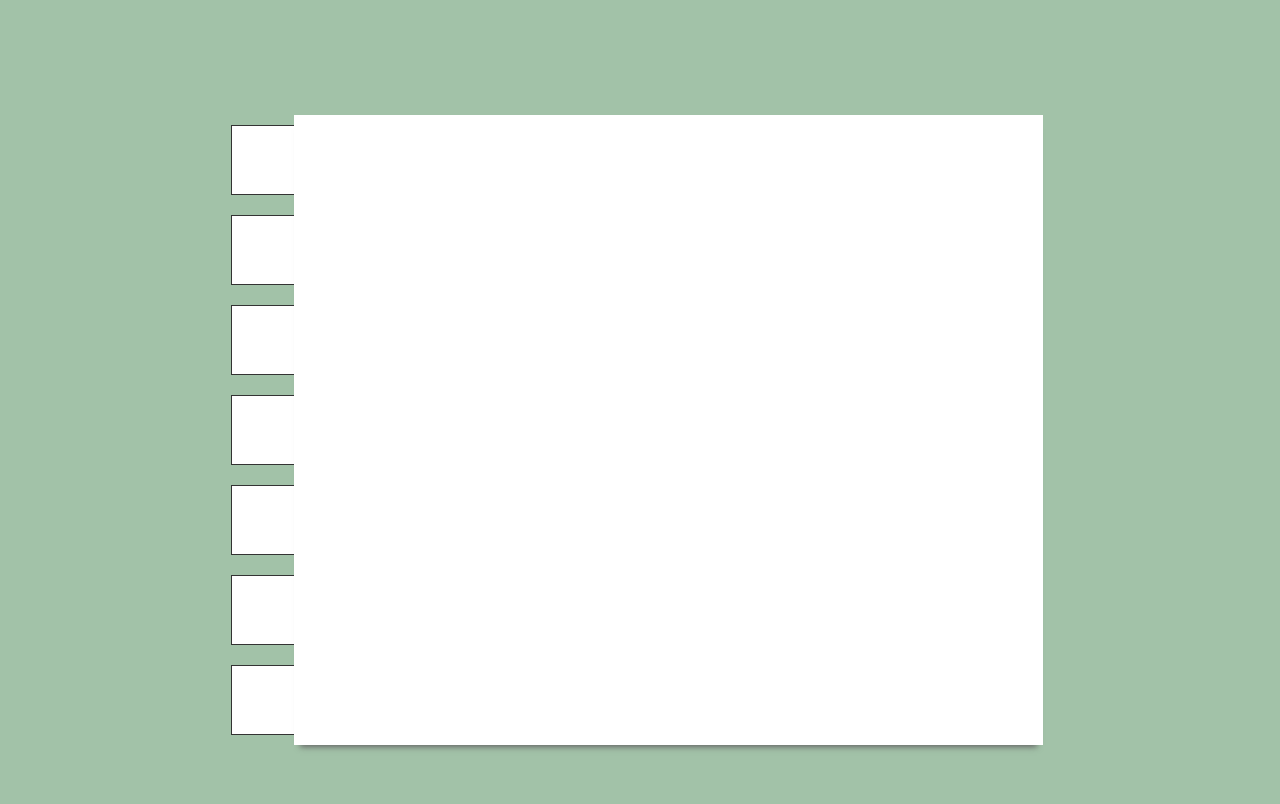
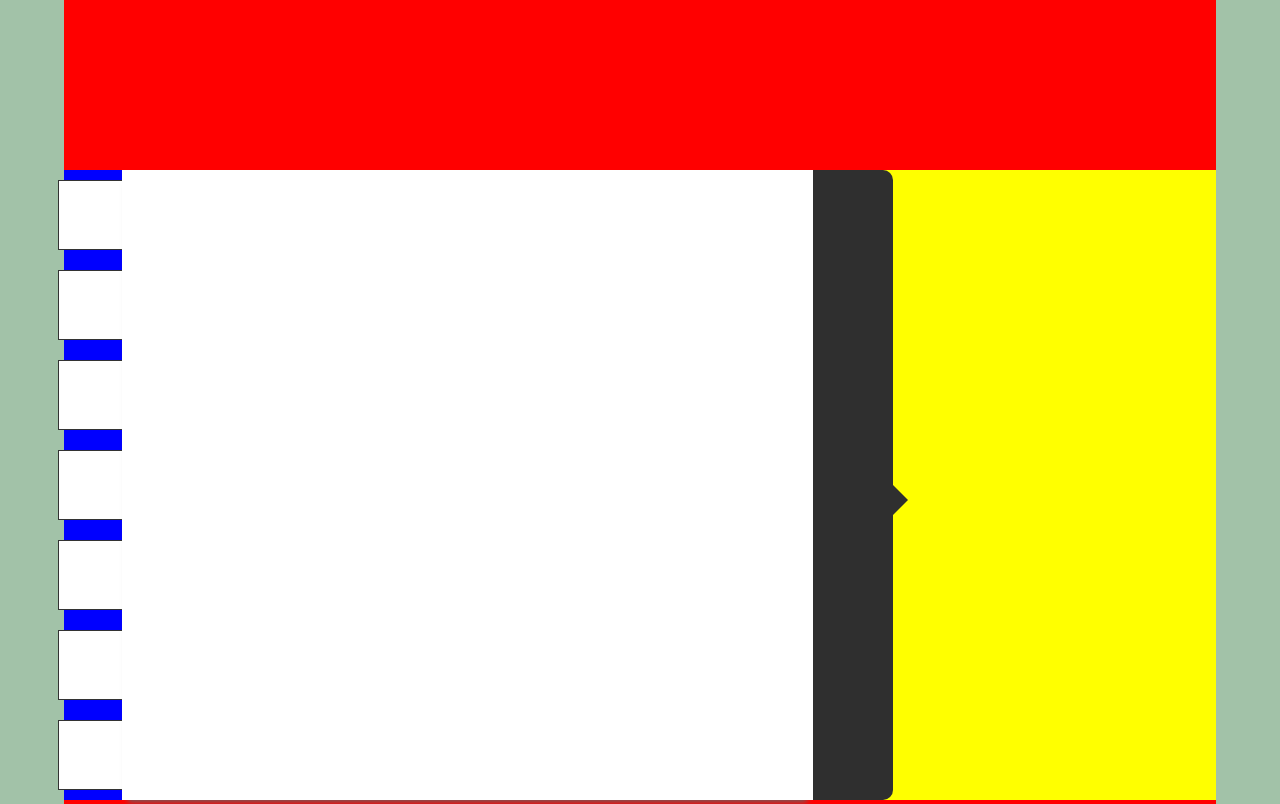
Before and after one commit to laere/DrawingBoard, a website: page index.html in a window 1280 px wide. Shown: the top 804 px of the page. Drawn offline with Linux system fonts and the light colour scheme; files that its build step writes are made by us from their sources; files whose address does not match are found by name.

Commit message:
more styling/design fixes

```diff
--- a/css/main.scss
+++ b/css/main.scss
@@ -14,6 +14,8 @@
 html {
   background-color: $bg;
   box-sizing: $bx;
+  padding: 0;
+  margin: 0;
 }
 
 *, *:before, *:after {
@@ -21,7 +23,7 @@ html {
 }
 
 /*****************
- ELE STYLING
+CANVAS AND COLORSS
 *****************/
 #container {
   @include flex;
@@ -29,24 +31,21 @@ html {
   margin: 0 auto;
   width: 90%;
   height: 970px;
-  //background-color: red;
+  background-color: red;
     canvas {
-      width: 65%;
+      width: 60%;
       height: 65%;
       background-color: $bg-w;
-      margin-bottom: 110px;
       box-shadow: 0 8px 6px -6px $bg-g;
     }
     #colors {
       width: 5%;
       height: 65%;
-      //background-color: $bg-g;
+      background-color: blue;
       // box-shadow: 0 8px 6px -6px $bg-g;
       @include flex;
       flex-flow: column nowrap;
       justify-content: space-between;
-      margin-bottom: 110px;
-    }
       .color {
         width: 70px;
         height: 70px;
@@ -59,7 +58,6 @@ html {
           animation-fill-mode: forwards;
           cursor: pointer;
         }
-    }
         @keyframes circle {
           50% {
             border-radius: 20px;
@@ -69,3 +67,35 @@ html {
           }
         }
       }
+    }
+    #color-picker-wrapper   {
+      width: 35%;
+      height: 65%;
+      background-color: yellow;
+      position: relative;
+      #color-picker-arrow {
+        width: 0;
+        height: 0;
+        border-left: 15px solid #2f2f2f;
+        border-top: 15px solid transparent;
+        border-bottom: 15px solid transparent;
+        position: absolute;
+        left: 20%;
+        top: 50%;
+      }
+      #color-picker-body {
+        height: 100%;
+        width: 20%;
+        background-color: #2f2f2f;
+        position: absolute;
+        left: 0%;
+        border-top-right-radius: 10px;
+        border-bottom-right-radius: 10px;
+      }
+    }
+
+}
+
+/*****************
+ COLOR PICKER
+*****************/
--- a/index.html
+++ b/index.html
@@ -29,10 +29,12 @@
       </div>
       <canvas></canvas>
       <div id="color-picker-wrapper">
-        <div id="color-picker-arrow">
-        <div id="color-picker"></div>
-      </div>
+        <div id="color-picker-arrow"></div>
+        <div id="color-picker-top"></div>
+        <div id="color-picker-body"></div>
     </div>
+  </div>
+
 
       <script src="jquery-2.2.0.min.js"></script>
       <script src="app.js"></script>
```
Also changed, not shown: css/main.css, 1 other file. Lines whose indentation alone changed are shown as unchanged.
